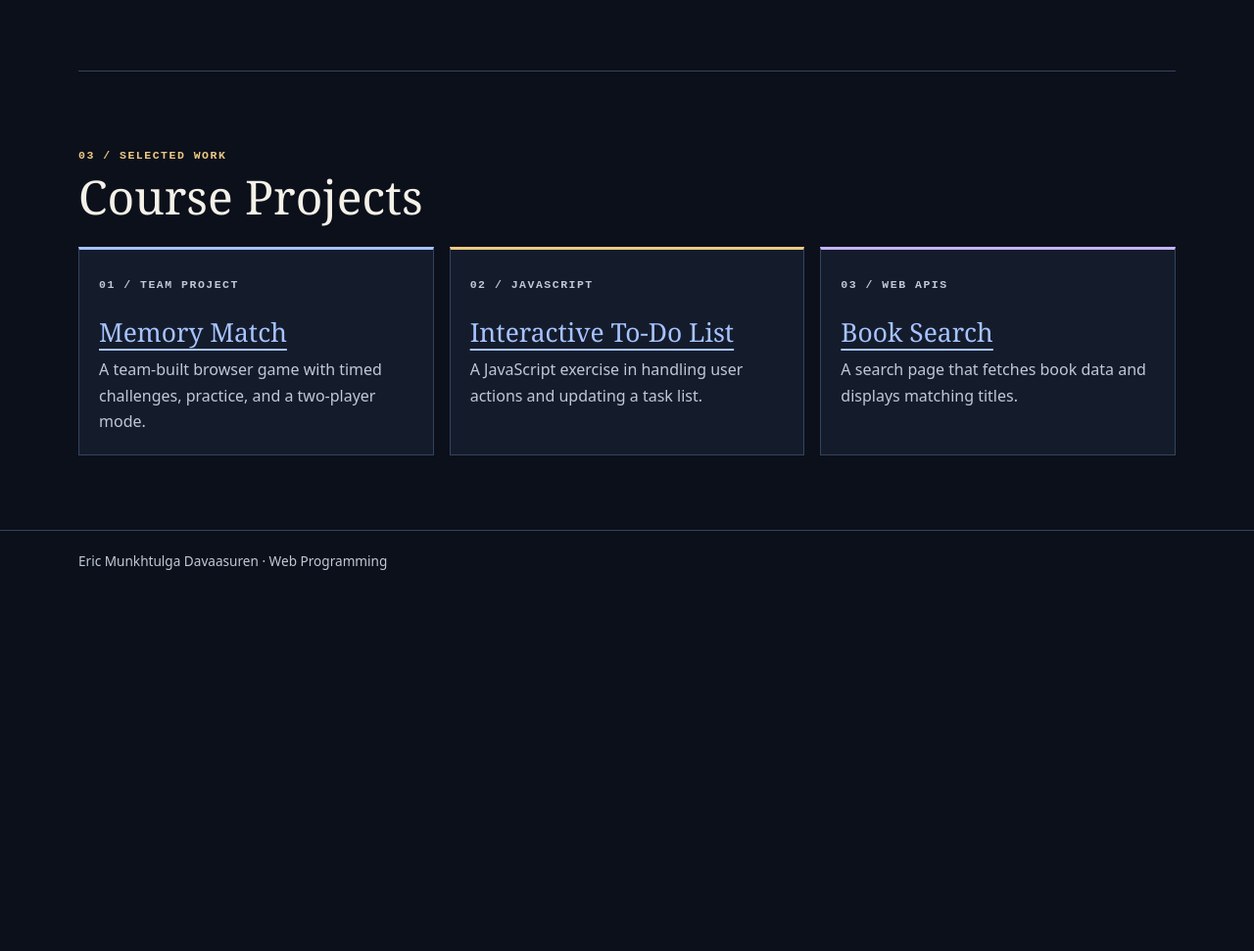
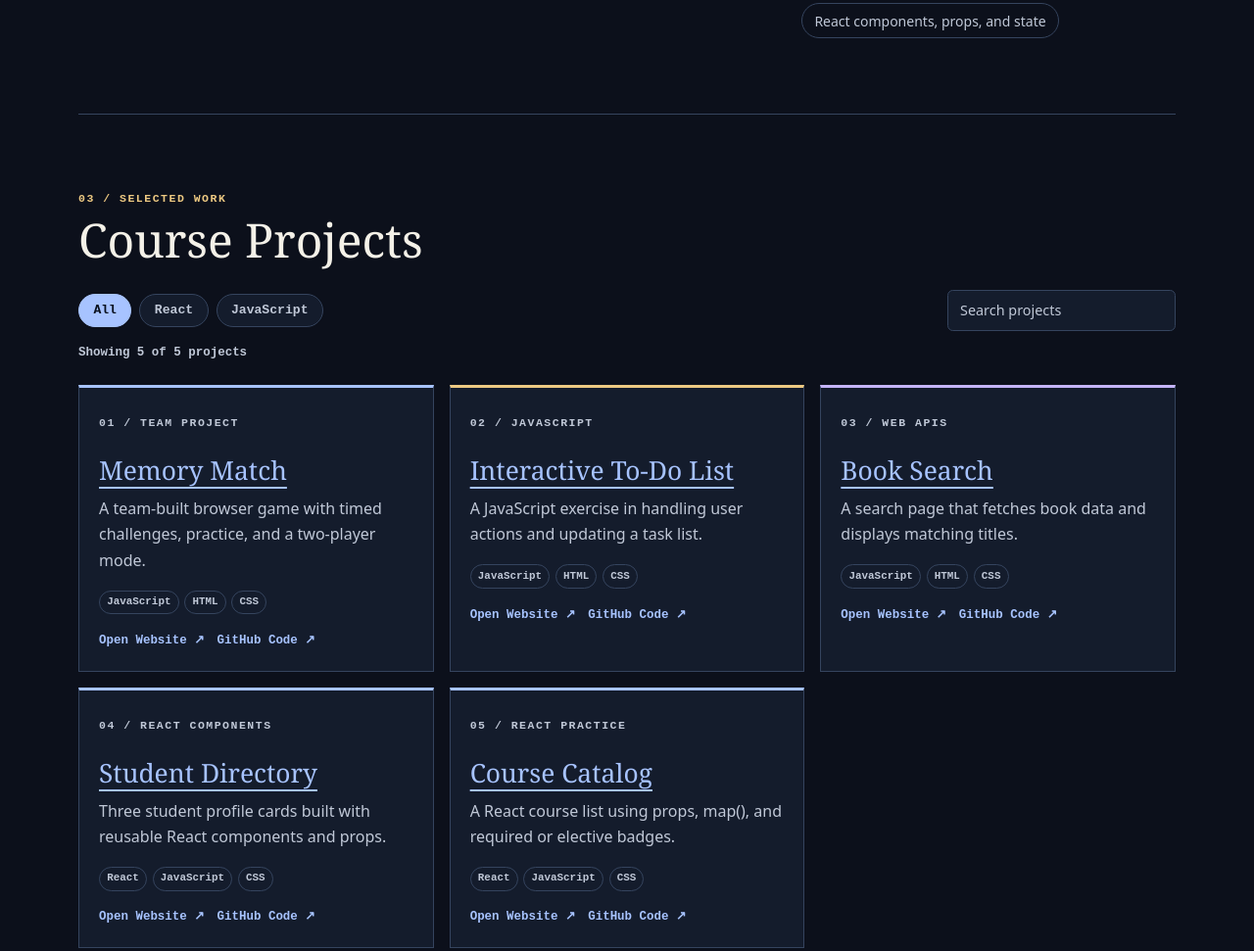
Before and after one commit to Eric2626/Portfolio, a plain HTML site: page index.html in a window 1280 px wide. Shown: the part 2658-3629 px from the top of the page at 98% size. Before the commit the page ends 3263 px from the top, so only its background shows below. Drawn offline with nearby package versions, Linux system fonts and the light colour scheme.

Commit message:
Integrate React components into personal Portfolio project section

```diff
--- a/index.html
+++ b/index.html
@@ -125,6 +125,86 @@
       line-height: 1.15;
       margin-block: 1.4rem .65rem;
     }
+    /* React enhancements to the original Course Projects section. */
+    .react-project-controls {
+      display: flex;
+      flex-wrap: wrap;
+      align-items: center;
+      justify-content: space-between;
+      gap: .85rem 1rem;
+      margin-top: 1.5rem;
+    }
+    .react-filter-bar { display: flex; flex-wrap: wrap; gap: .5rem; }
+    .react-filter-button {
+      padding: .48rem .9rem;
+      border-radius: 2rem;
+      border: 1px solid var(--line);
+      background: var(--panel);
+      color: var(--muted);
+      cursor: pointer;
+      font: 600 .82rem/1.3 ui-monospace, monospace;
+      transition: border-color .15s, background-color .15s;
+    }
+    .react-filter-button:hover, .react-filter-button:focus-visible {
+      border-color: var(--blue);
+      background: #233451;
+    }
+    .react-filter-button.selected {
+      color: #09101e;
+      background: var(--blue);
+      border-color: var(--blue);
+    }
+    .react-search-field {
+      width: min(100%, 15rem);
+      padding: .5rem .75rem;
+      border: 1px solid var(--line);
+      border-radius: .35rem;
+      background: var(--panel);
+      color: var(--ink);
+      font: inherit;
+      font-size: .9rem;
+    }
+    .react-search-field::placeholder { color: var(--muted); }
+    .react-search-field:focus-visible { outline: 2px solid var(--gold); outline-offset: 3px; }
+    .visually-hidden {
+      position: absolute;
+      width: 1px;
+      height: 1px;
+      padding: 0;
+      overflow: hidden;
+      clip: rect(0, 0, 0, 0);
+      white-space: nowrap;
+      border: 0;
+    }
+    .react-project-count {
+      margin-top: .8rem !important;
+      color: var(--muted);
+      font: 600 .78rem/1.5 ui-monospace, monospace;
+    }
+    .react-no-results {
+      margin-top: 1.5rem;
+      border: 1px dashed var(--line);
+      padding: 1.25rem;
+      color: var(--muted);
+    }
+    .project-tech { display: flex; flex-wrap: wrap; gap: .35rem; margin-block: 1.1rem; }
+    .project-tech span {
+      border: 1px solid var(--line);
+      border-radius: 1rem;
+      padding: .1rem .45rem;
+      font: 600 .68rem/1.8 ui-monospace, monospace;
+      color: var(--muted);
+    }
+    .project-actions { display: flex; flex-wrap: wrap; gap: .8rem; margin-top: .9rem; }
+    .project-actions a {
+      font: 600 .78rem/1.6 ui-monospace, monospace;
+      text-decoration: none;
+    }
+    .project-actions a:hover { text-decoration: underline; }
+    @media (max-width: 44rem) {
+      .react-search-label, .react-search-field { width: 100%; }
+    }
+
     footer {
       border-top: 1px solid var(--line);
       color: var(--muted);
@@ -348,12 +428,14 @@
           <li>CSS and responsive layouts</li>
           <li>JavaScript, browser events, and APIs</li>
           <li>Git and GitHub</li>
+          <li>React components, props, and state</li>
         </ul>
       </section>
     </div>
     <section class="work" aria-labelledby="projects">
       <p class="section-label" aria-hidden="true">03 / Selected work</p>
       <h2 id="projects">Course Projects</h2>
+      <div id="react-projects-root">
       <ul class="projects" role="list">
         <li>
           <span class="project-meta">01 / Team project</span>
@@ -370,10 +452,24 @@
           <h3><a href="https://github.com/Eric2626/Web-programming-live-site/blob/main/week7/book-search.html">Book Search</a></h3>
           <p>A search page that fetches book data and displays matching titles.</p>
         </li>
+        <li>
+          <span class="project-meta">04 / React components</span>
+          <h3><a href="https://eric2626.github.io/Web-programming-live-site/week11/task11/live/index.html">Student Directory</a></h3>
+          <p>Three student profile cards built with reusable React components and props.</p>
+        </li>
+        <li>
+          <span class="project-meta">05 / React practice</span>
+          <h3><a href="https://eric2626.github.io/Web-programming-live-site/week11/course-catalog/live/index.html">Course Catalog</a></h3>
+          <p>A React course list using props, map(), and required or elective badges.</p>
+        </li>
       </ul>
+      </div>
     </section>
   </main>
   <script type="module" src="arcade.js"></script>
   <footer><div class="wrap">Eric Munkhtulga Davaasuren · Web Programming</div></footer>
+  <script src="https://unpkg.com/react@18/umd/react.production.min.js" crossorigin defer></script>
+  <script src="https://unpkg.com/react-dom@18/umd/react-dom.production.min.js" crossorigin defer></script>
+  <script src="react-projects.js" defer></script>
 </body>
 </html>
```
